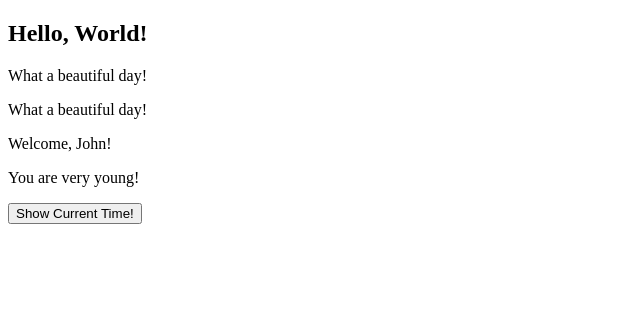
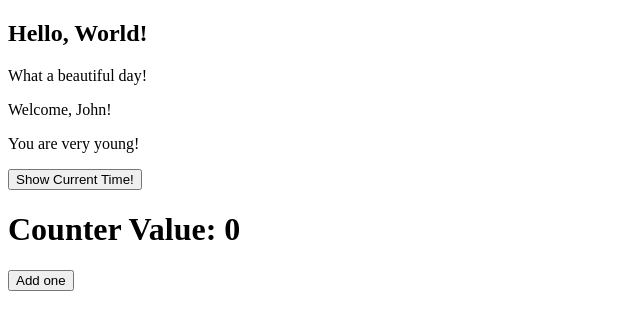
Before and after one commit to monica-lucaci/develhope-react, a React (Vite) app in the folder my-app/: page / in a window 1280 px wide. Shown: the top 330 px of the page, without its empty margins (0-640 px from the left). Built offline with nearby package versions, Linux system fonts and the light colour scheme.

Commit message:
added counter

```diff
--- a/my-app/src/App.jsx
+++ b/my-app/src/App.jsx
@@ -1,6 +1,7 @@
 import AlertClock from "./AlertClock";
+import Counter from "./Counter";
 import Hello from "./Hello";
-import Message from "./Message";
+// import Message from "./Message";
 import Welcome from "./Welcome";
 
 const App = () => {
@@ -14,9 +15,10 @@ const App = () => {
   return (
     <div>
       <Hello />
-      <Message />
+      {/* <Message /> */}
       <Welcome name="John" age={age} />
       <AlertClock onButtonClick={handleShowAlert} />
+      <Counter />
     </div>
   );
 };
--- /dev/null
+++ b/my-app/src/Counter.jsx
@@ -0,0 +1,17 @@
+import { useState } from "react";
+const Counter = () => {
+  const [counter, setCounter] = useState(0);
+
+  const incrementCounter = () => {
+    setCounter(counter + 1);
+  };
+
+  return (
+    <>
+      <h1>Counter Value: {counter}</h1>
+      <button onClick={incrementCounter}>Add one</button>
+    </>
+  );
+};
+
+export default Counter;
```
